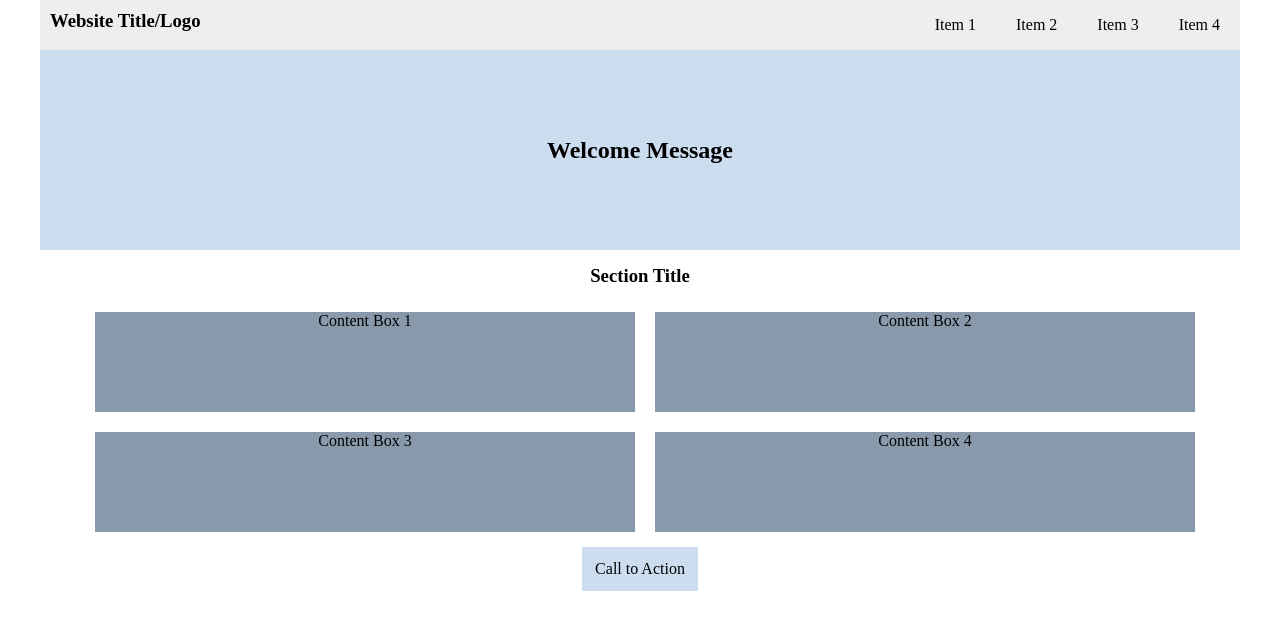
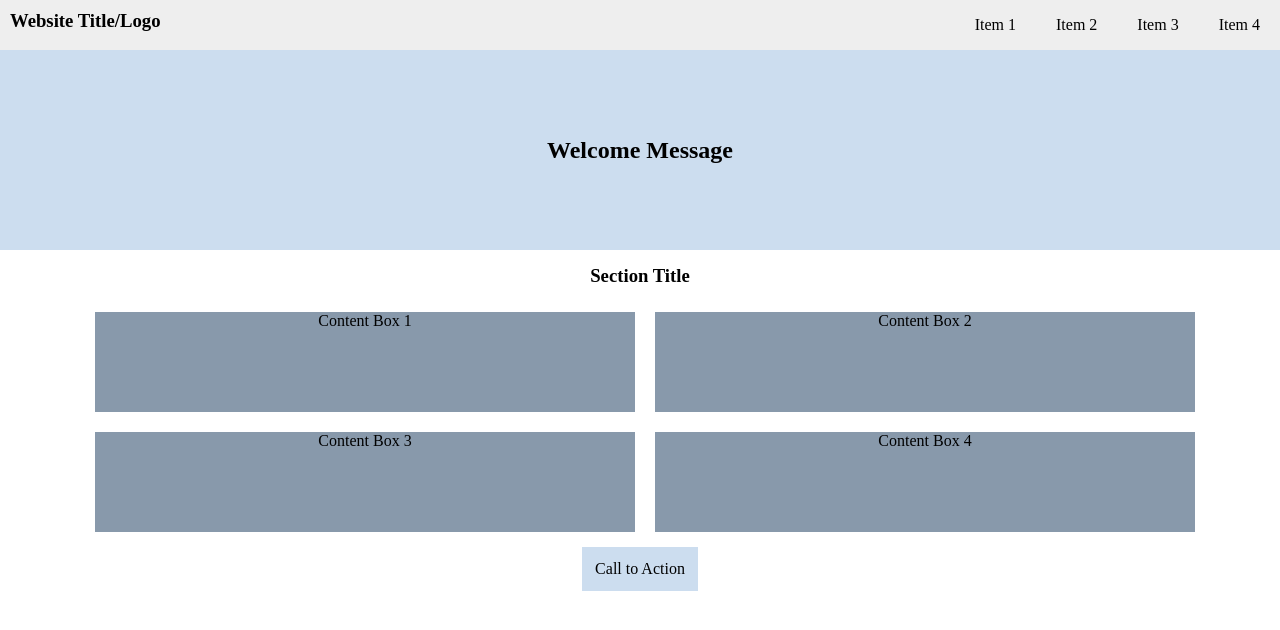
Before and after one commit to ken556621/week-1-basic, a plain HTML site: page index.html in a window 1280 px wide. Drawn offline with Linux system fonts and the light colour scheme.

Commit message:
Second Version

```diff
--- a/main.css
+++ b/main.css
@@ -121,11 +121,7 @@ nav{
 }
 
 @media screen and (min-width:1200px){
-    header{
-        max-width:1200px;
-        margin: 0 auto;
-    }
-    section{
+    .intro{
         max-width:1200px;
         margin: 0 auto;
     }
```
